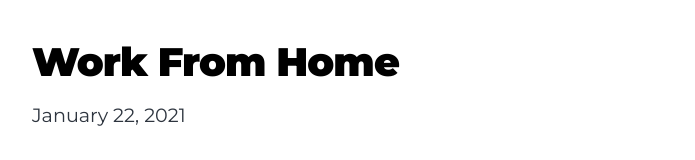
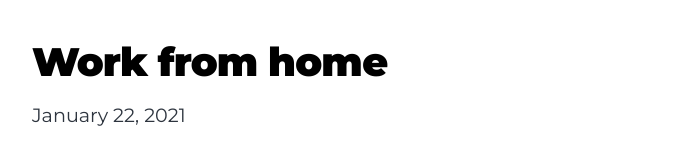
Before and after one commit to Dkw-69/Gatsby-Agency, a Gatsby site: page /blog/2021-01-22-first-blog-from-netlify-cms/ in a window 1280 px wide. Shown: the top 160 px of the page, without its empty margins (292-987 px from the left). Built offline with nearby package versions, Linux system fonts and the light colour scheme; Gatsby itself is replaced by a stand-in of ours.

Commit message:
Update Blog “2021-01-22-first-blog-from-netlify-cms”

```diff
--- a/content/blog/2021-01-22-first-blog-from-netlify-cms.md
+++ b/content/blog/2021-01-22-first-blog-from-netlify-cms.md
@@ -1,6 +1,6 @@
 ---
 layout: blog
-title: Work From Home
+title: Work from home
 date: 2021-01-22T11:36:32.350Z
 thumbnail: /images/uploads/woman.jpg
 ---
```
